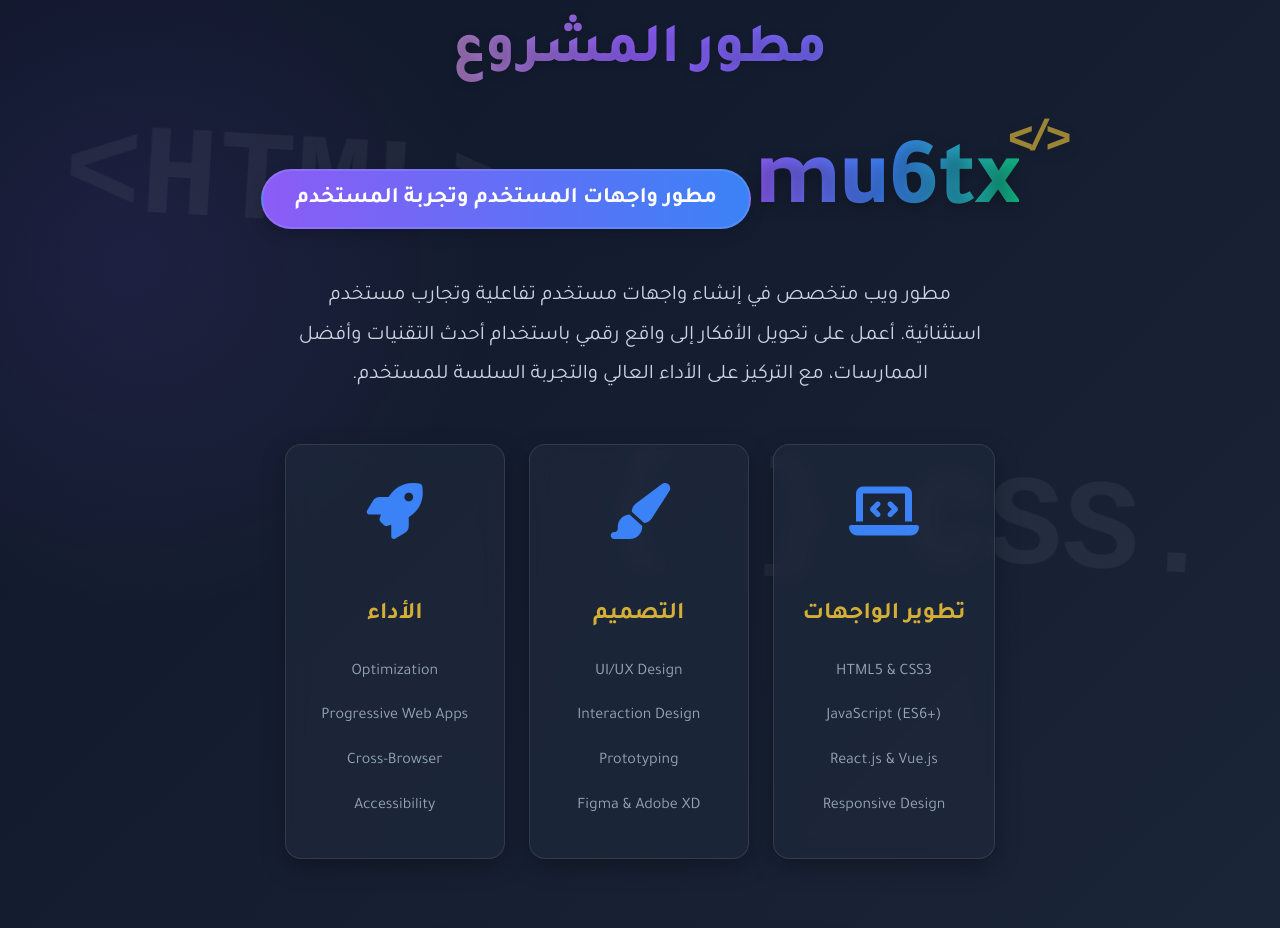
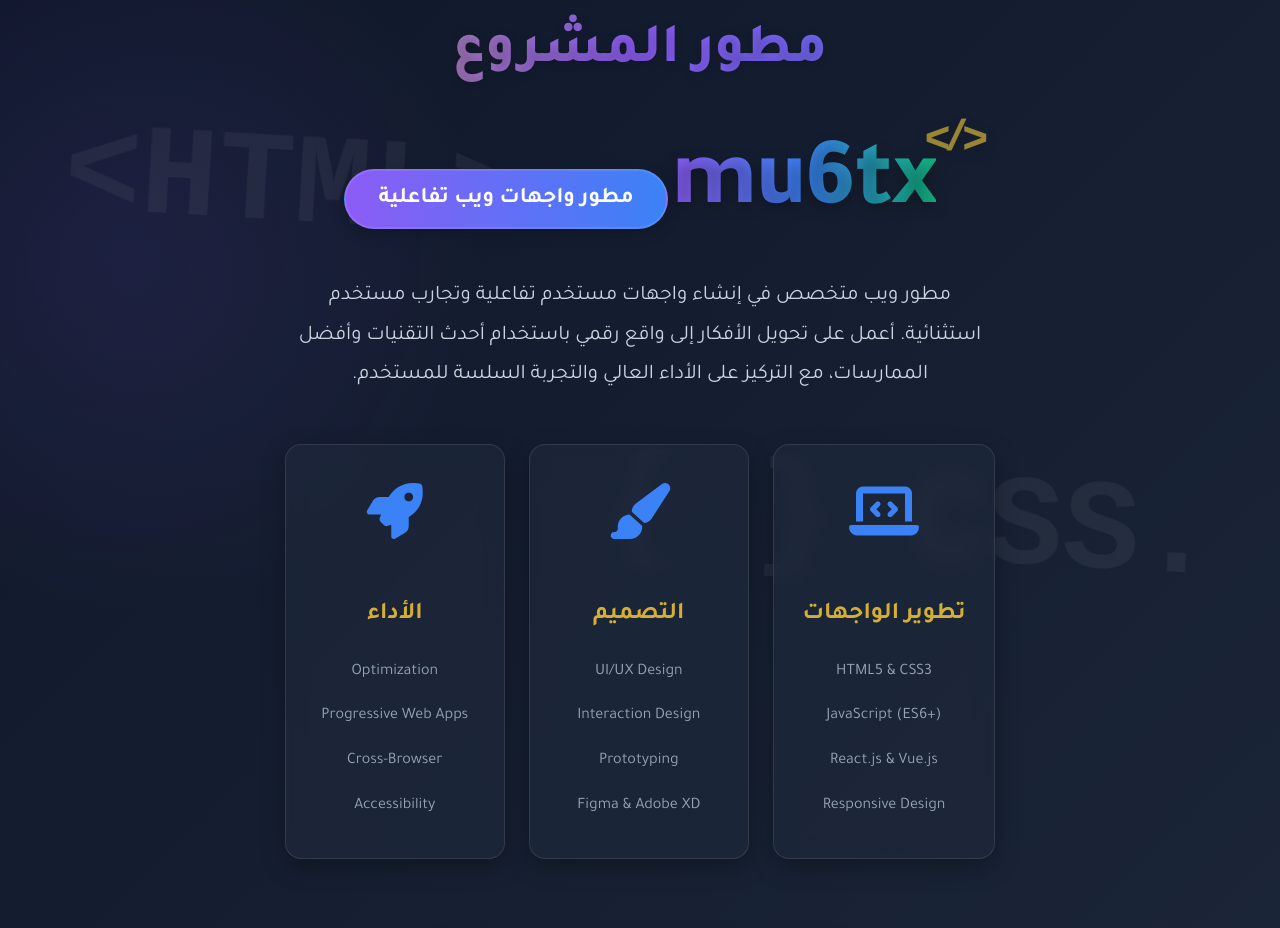
Before and after one commit to mu6tx-tech/Amal_Hammadeh, a plain HTML site: page index.html in a window 1280 px wide. Shown: the part 4766-5694 px from the top of the page. Drawn offline with Linux system fonts and the light colour scheme.

Commit message:
index.html

```diff
--- a/index.html
+++ b/index.html
@@ -1097,7 +1097,7 @@
         <div class="developer-container">
             <h2 class="developer-title">مطور المشروع</h2>
             <div class="developer-name">mu6tx</div>
-            <div class="developer-tag">مطور واجهات المستخدم وتجربة المستخدم</div>
+            <div class="developer-tag">مطور واجهات ويب تفاعلية</div>
 
             <p class="developer-description">
                 مطور ويب متخصص في إنشاء واجهات مستخدم تفاعلية وتجارب مستخدم استثنائية.
```
